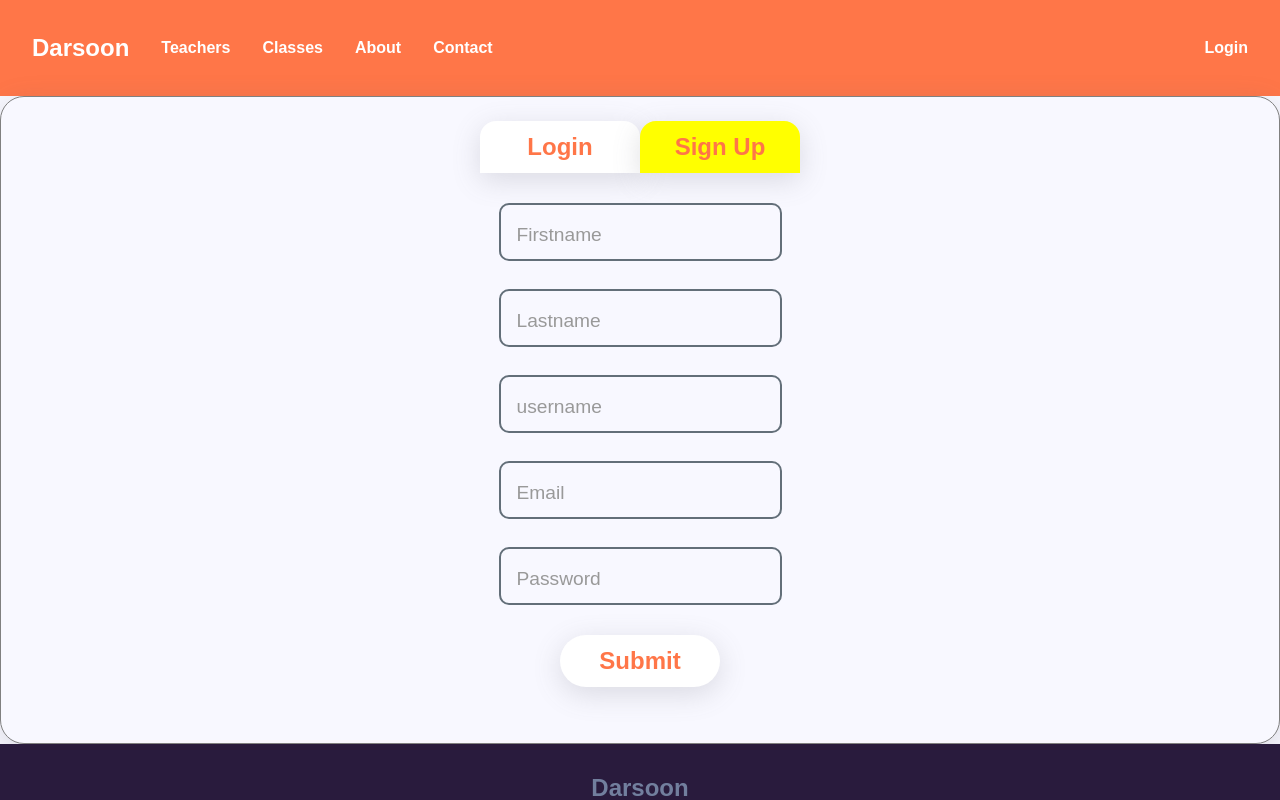
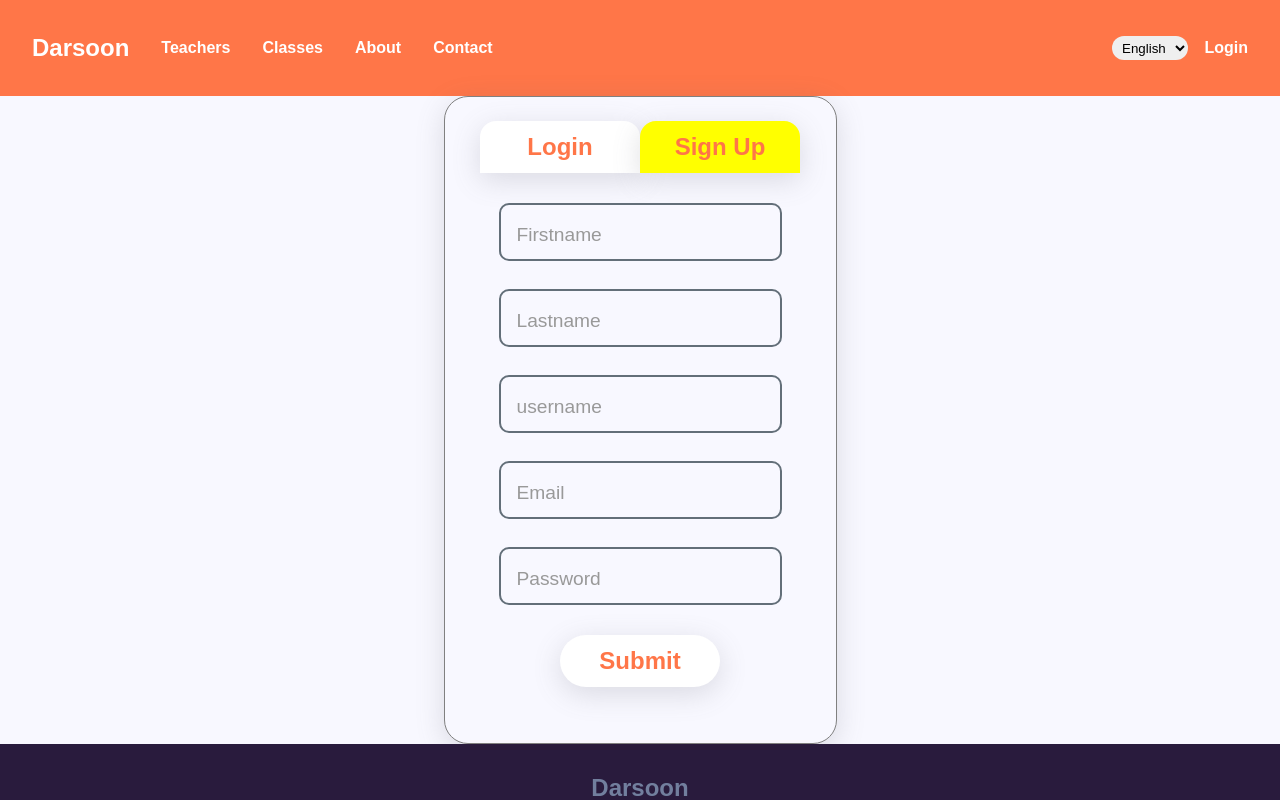
Before and after one commit to darsoonAccount/darsoon-frontend, a Next.js app: page /login in a window 1280 px wide. Shown: the top 800 px of the page. Built offline with nearby package versions, Linux system fonts and the light colour scheme.

Commit message:
add Language Selection in Header

```diff
--- a/components/GlobalStyles.tsx
+++ b/components/GlobalStyles.tsx
@@ -1,4 +1,5 @@
 import { createGlobalStyle } from "styled-components";
+import { useLang } from "../contexts/LangProvider";
 
 export const themeVars = {
   primaryColor: "#ff7648",
@@ -11,8 +12,9 @@ export const themeVars = {
   boxShadow: "rgba(100, 100, 111, 0.2) 0px 7px 29px 0px",
   boxShadowHover: "rgba(100, 100, 111, 0.8) 0px 7px 29px 0px",
 
-  headingFont: "Poppins,'Permanent Marker', Arial, Helvetica, sans-serif",
-  contentFont: "Poppins,'Kosugi', Arial, Helvetica, sans-serif",
+  headingFont:
+    "Poppins, iransans,'Permanent Marker', Arial, Helvetica, sans-serif",
+  contentFont: "Poppins, iransans,'Kosugi', Arial, Helvetica, sans-serif",
 };
 
 export default createGlobalStyle`
@@ -30,6 +32,10 @@ export default createGlobalStyle`
   h1, h2, h3, h4, h5, h6, p,
   text {
       /* font-family: sans-serif; */
+  }
+
+  html {
+    /* direction: ltr; */
   }
 
   html, body {
@@ -125,13 +131,15 @@ button {
   color: ${themeVars.accentColor};
   font-family: ${themeVars.headingFont};
   text-align: center;
+  max-width: 20ch;
 }
 p,
 a,
 li,
 blockquote,
 input,
-textarea {
+textarea,
+select, option {
   font-family: ${themeVars.contentFont};
 }
 
@@ -139,6 +147,11 @@ a {
   color: ${themeVars.primaryColor};
   text-decoration: none;
 
+}
+
+h1 {
+  font-size: 4em;
+  margin-bottom: 1em;
 }
 
 h2 {
@@ -181,4 +194,22 @@ button, .button, .primary-button, .cta-button , .big-button {
   font-size: 2rem;
 }
 
+select {
+  padding-block: 0.2rem;
+  padding-inline: 0.4rem;
+  border: none;
+  border-radius: 1rem;
+}
+
+option {
+  border-radius: 1rem;
+}
+
+.center-text {
+  text-align: center;
+}
+
+.center {
+  margin: 0 auto;
+}
 `;
--- a/components/Header.tsx
+++ b/components/Header.tsx
@@ -3,6 +3,7 @@ import Link from "next/link";
 import styled from "styled-components";
 import { themeVars } from "./GlobalStyles";
 import ProfileInHeader from "./ProfileInHeader";
+import LanguageInHeader from "./LanguageInHeader";
 
 // import ProfileInHeader from "./auth/ProfileInHeader";
 // import { AppContext } from "./AppProvider";
@@ -23,7 +24,10 @@ const Header = () => {
           <Link href="/about">About</Link>
           <Link href="/contact">Contact</Link>
         </nav>
-        <ProfileInHeader />
+        <div className="langAndProfile">
+          <LanguageInHeader />
+          <ProfileInHeader />
+        </div>
       </StyledHeader>
     </>
   );
@@ -46,6 +50,7 @@ const StyledHeader = styled.header`
   .site-title {
     font-weight: 900;
     font-size: 1.5em;
+    margin-bottom: 0;
   }
 
   nav {
@@ -60,4 +65,11 @@ const StyledHeader = styled.header`
       text-decoration: none;
     }
   }
+
+  .langAndProfile {
+    display: flex;
+    flex-direction: center;
+    justify-content: center;
+    align-items: center;
+  }
 `;
--- /dev/null
+++ b/components/LanguageInHeader.tsx
@@ -0,0 +1,40 @@
+import React from "react";
+import { useContext } from "react";
+import styled from "styled-components";
+import { useLang } from "../contexts/LangProvider";
+export default function LanguageInHeader() {
+  const { lang, setLangToEnglish, setLangToPersian } = useLang();
+
+  const handleChange = (event) => {
+    const selecteLang = event.target.value;
+
+    switch (selecteLang) {
+      case "en":
+        setLangToEnglish();
+        break;
+      case "fa":
+        setLangToPersian();
+        break;
+      default:
+        break;
+    }
+  };
+
+  return (
+    <select onChange={handleChange}>
+      <option value="en">English</option>
+      <option value="fa">فارسی</option>
+    </select>
+  );
+}
+const Div = styled.div`
+  padding: 1.5rem;
+  border-radius: 1.5rem;
+  background: ghostwhite;
+  border: 1px solid gray;
+  box-shadow: rgba(100, 100, 111, 0.2) 0px 7px 29px 0px;
+  display: flex;
+  flex-direction: column;
+  justify-content: center;
+  align-items: center;
+`;
--- a/components/Layout.tsx
+++ b/components/Layout.tsx
@@ -1,10 +1,17 @@
 import Header from "./Header";
 import Footer from "./Footer";
 import styled from "styled-components";
+import RTLStyles from "./RTLStyles";
+import { useLang } from "../contexts/LangProvider";
+import GlobalStyles from "./GlobalStyles";
 
 export default function Layout({ children }) {
+  const { lang } = useLang();
+
   return (
     <>
+      <GlobalStyles />
+      {lang === "fa" && <RTLStyles />}
       <Header />
       <Main>{children}</Main>
       <Footer />
@@ -14,4 +21,9 @@ export default function Layout({ children }) {
 
 const Main = styled.main`
   background: ghostwhite;
+  display: flex;
+  flex-direction: column;
+  justify-content: center;
+  align-items: center;
+  width: 100%;
 `;
--- /dev/null
+++ b/components/RTLStyles.tsx
@@ -0,0 +1,7 @@
+import { createGlobalStyle } from "styled-components";
+
+export default createGlobalStyle`
+html {
+    direction: rtl;
+}
+`;
--- /dev/null
+++ b/contexts/LangProvider.tsx
@@ -0,0 +1,40 @@
+import React, { useState, useEffect, createContext, useContext } from "react";
+import { useAuth } from "./AuthProvider";
+
+export const LangContext = createContext(null);
+export const useLang = () => {
+  return useContext(LangContext);
+};
+
+const langProvider = ({ children }) => {
+  const [lang, setLang] = useState("en");
+  const { loggedInUser } = useAuth();
+
+  const setLangToEnglish = () => {
+    //TO DO
+    // set loggedInUser.browsinglanguage in fa;
+    // set loggedInUser.browsinglanguage in db in fa;
+    setLang("en");
+  };
+
+  const setLangToPersian = () => {
+    //TO DO
+    // set loggedInUser.browsinglanguage in en;
+    // set loggedInUser.browsinglanguage in db in en;
+    setLang("fa");
+  };
+
+  useEffect(() => {
+    if (loggedInUser?.browsinglanguage) {
+      setLang(loggedInUser.browsinglanguage);
+    }
+  }, [loggedInUser?.browsinglanguage]);
+
+  return (
+    <LangContext.Provider value={{ lang, setLangToEnglish, setLangToPersian }}>
+      {children}
+    </LangContext.Provider>
+  );
+};
+
+export default langProvider;
--- a/pages/_app.tsx
+++ b/pages/_app.tsx
@@ -1,20 +1,21 @@
 import "../styles/globals.css";
 import type { AppProps } from "next/app";
 import Layout from "../components/Layout";
-import GlobalStyles from "../components/GlobalStyles";
 import AuthProvider from "../contexts/AuthProvider";
 import AppProvider from "../contexts/AppProvider";
+import LanguageProvider, { useLang } from "../contexts/LangProvider";
 
 function MyApp({ Component, pageProps }: AppProps) {
   return (
     <>
       <AuthProvider>
-        <AppProvider>
-          <GlobalStyles />
-          <Layout>
-            <Component {...pageProps} />
-          </Layout>
-        </AppProvider>
+        <LanguageProvider>
+          <AppProvider>
+            <Layout>
+              <Component {...pageProps} />
+            </Layout>
+          </AppProvider>
+        </LanguageProvider>
       </AuthProvider>
     </>
   );
```
